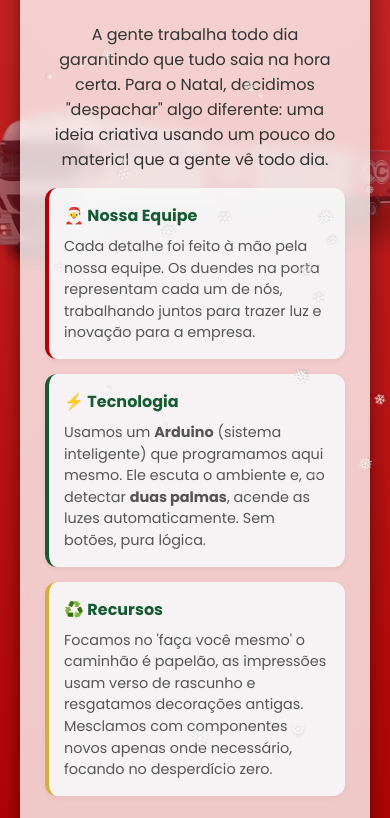
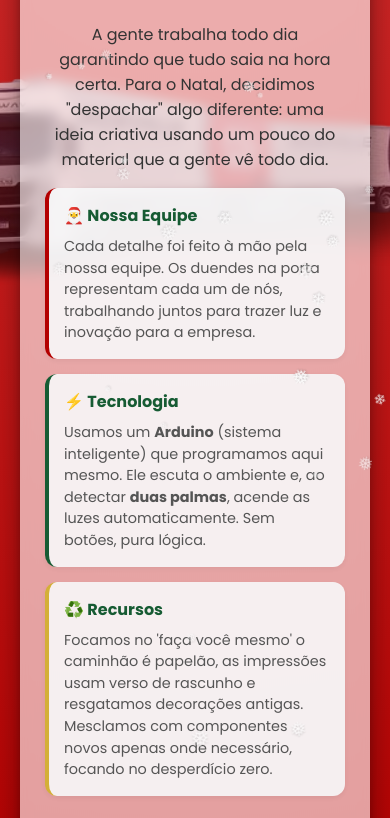
Before and after one commit to Wellerson-M/WebNatalAceville, a plain HTML site: page index.html in a window 390 px wide. Shown: the part 185-1003 px from the top of the page. Drawn offline with Linux system fonts and the light colour scheme.

Commit message:
Melhorar visibilidade do caminh\u00e3o no mobile

```diff
--- a/index.html
+++ b/index.html
@@ -69,6 +69,12 @@
             border-bottom: 6px solid var(--green-xmas);
         }
 
+        @media (max-width: 768px) {
+            .container {
+                background: rgba(255, 255, 255, 0.62);
+            }
+        }
+
         /* --- Imagem de Topo (natal.avif) --- */
         .hero-img {
             width: 100%;
@@ -103,8 +109,8 @@
         /* Mobile: mais visível */
         @media (max-width: 768px) {
             body::before {
-                background-size: 110%;
-                opacity: 0.5;
+                background-size: 140%;
+                opacity: 0.65;
             }
         }
 
```
